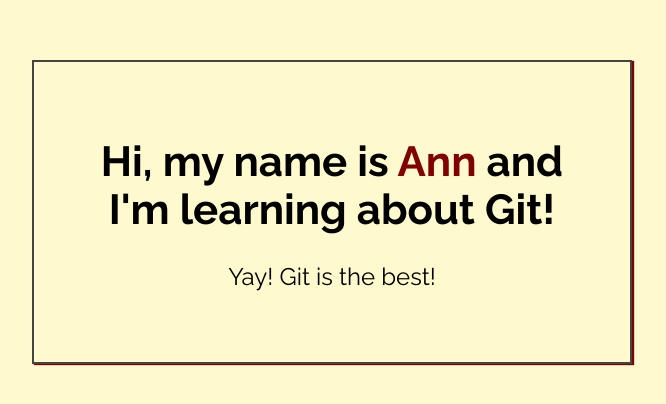
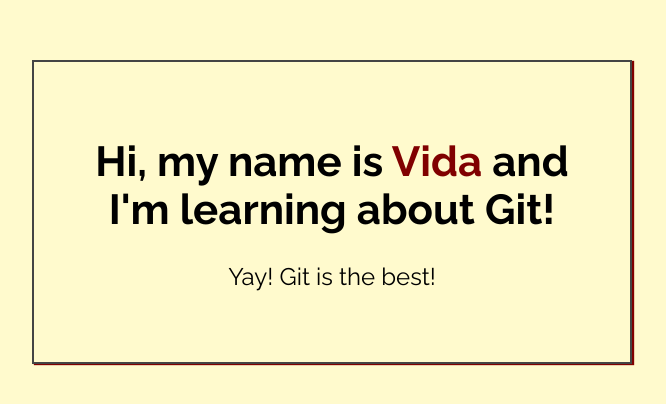
Before and after one commit to VidaWee/my-first-repo, a plain HTML site: page index.html in a window 1280 px wide. Shown: the part 188-592 px from the top of the page, without its empty margins (308-974 px from the left). Drawn offline with Linux system fonts and the light colour scheme.

Commit message:
Added name to index.html

```diff
--- a/index.html
+++ b/index.html
@@ -14,7 +14,7 @@
 <body>
 
     <div class="greeting">
-        <h1>Hi, my name is <span class="highlight">Ann</span> and I'm learning about Git! </h1>
+        <h1>Hi, my name is <span class="highlight">Vida</span> and I'm learning about Git! </h1>
 
         <p>Yay! Git is the best!</p>
     </div>
```
